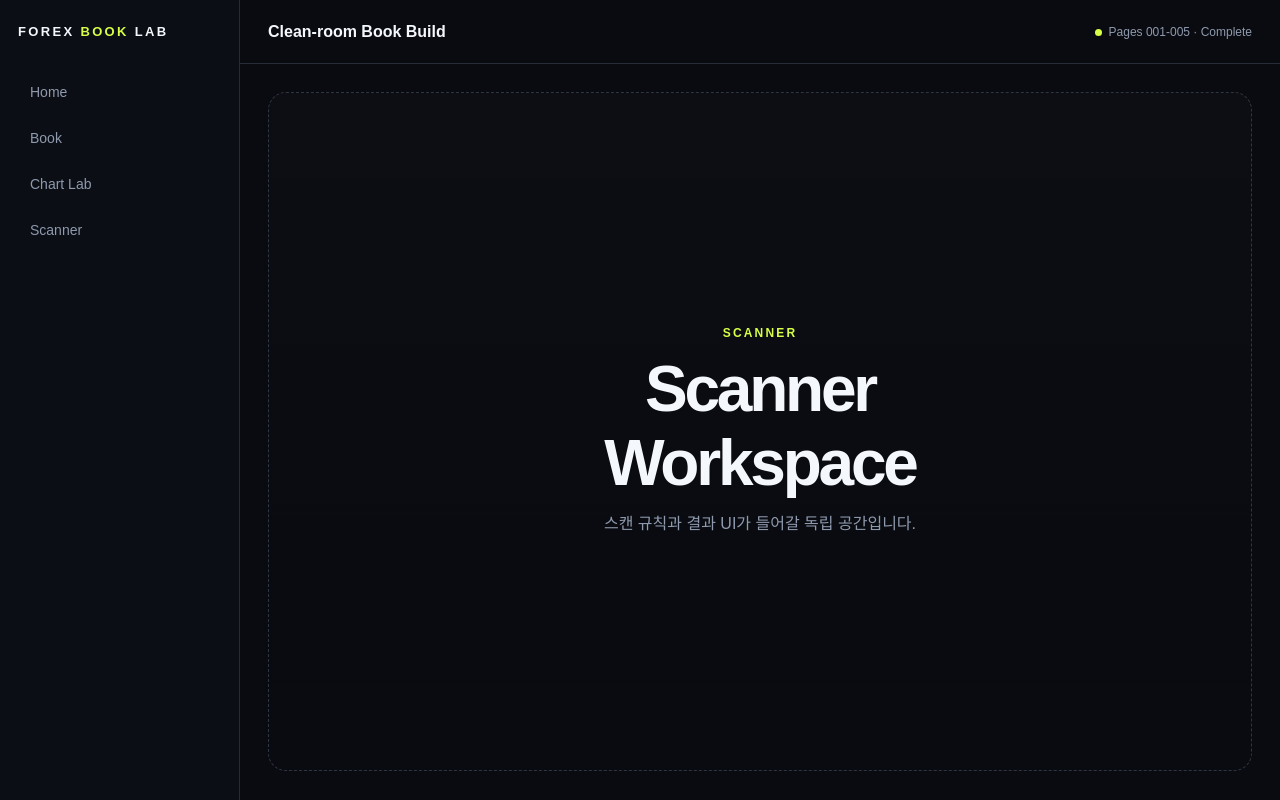
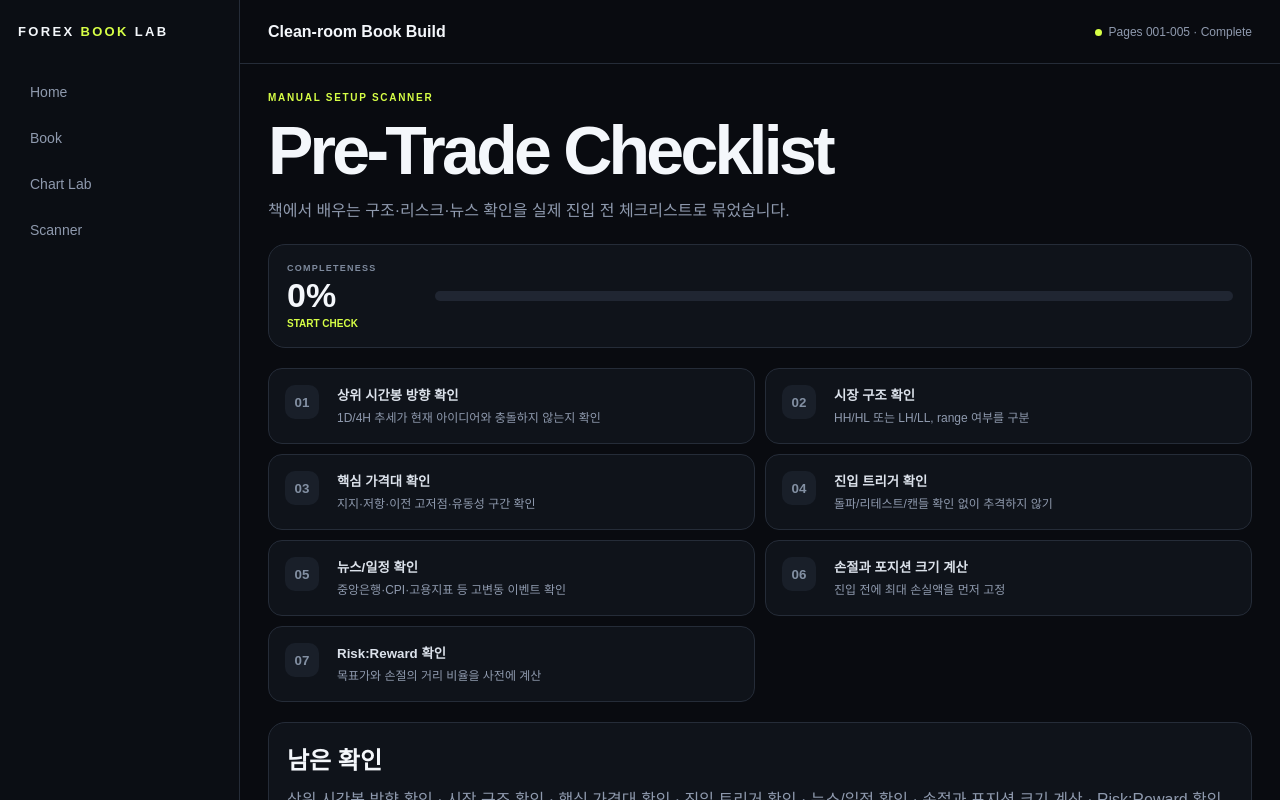
Before and after one commit to tjdrprns2001-coder/-pulse-radar-pro-v3, a Next.js app in the folder forex-book-lab/: page /scanner in a window 1280 px wide. Shown: the top 800 px of the page. Built offline with nearby package versions, Linux system fonts and the light colour scheme.

Commit message:
forex-book-lab: activate interactive core page.tsx

```diff
--- a/forex-book-lab/src/app/scanner/page.tsx
+++ b/forex-book-lab/src/app/scanner/page.tsx
@@ -1,5 +1,5 @@
-import { EmptyPage } from "@/components/empty-page";
+import { SetupScanner } from "@/features/scanner/setup-scanner";
 
 export default function ScannerPage() {
-  return <EmptyPage section="SCANNER" title="Scanner Workspace" description="스캔 규칙과 결과 UI가 들어갈 독립 공간입니다." />;
+  return <SetupScanner />;
 }
```
